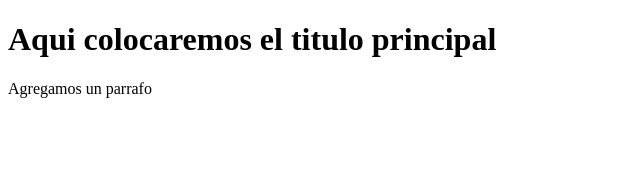
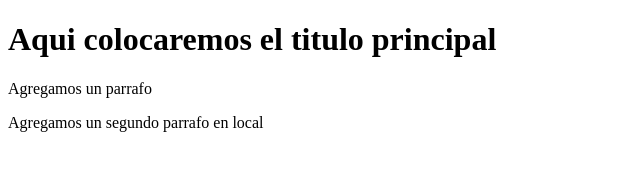
Before and after one commit to ClaudioTrigo/PruebaEmpresaB, a plain HTML site: page index.html in a window 1280 px wide. Shown: the whole page, without its empty margins (0-640 px from the left). Drawn offline with Linux system fonts and the light colour scheme.

Commit message:
Parrafo 2 agregado desde local

```diff
--- a/index.html
+++ b/index.html
@@ -9,5 +9,6 @@
 <body>
     <h1>Aqui colocaremos el titulo principal</h1>
     <p>Agregamos un parrafo</p>
+    <p>Agregamos un segundo parrafo en local</p>
 </body>
 </html>
```
